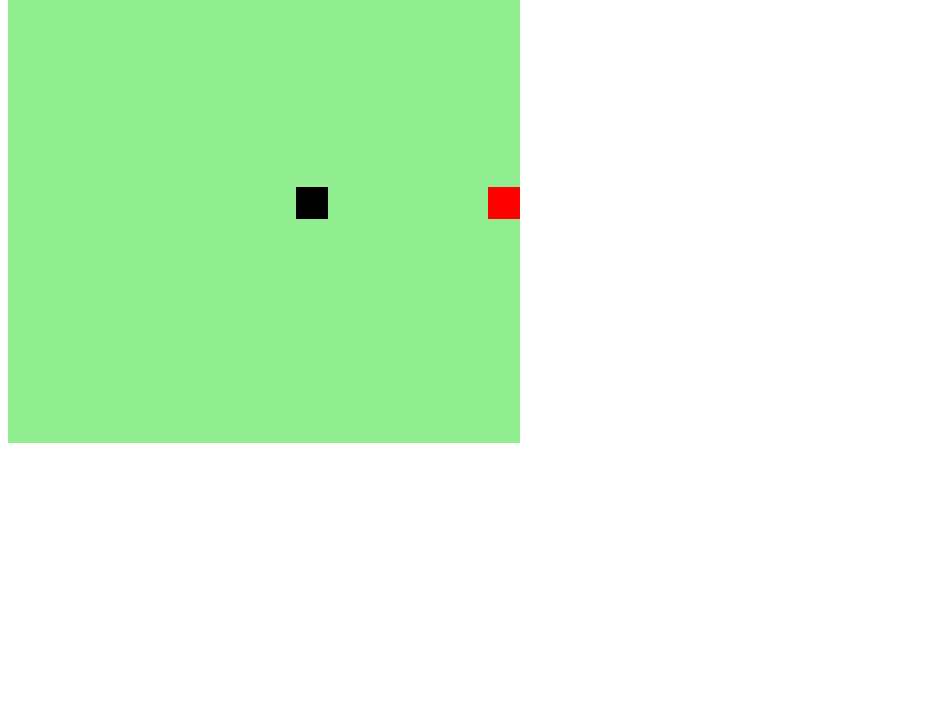
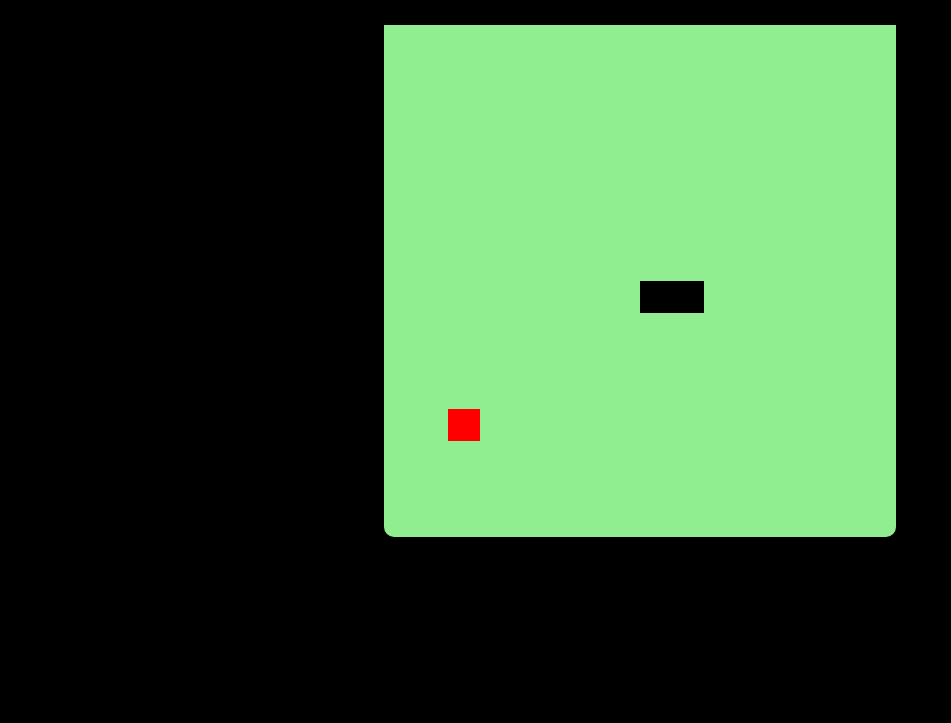
Before and after one commit to gcostacoelho/jogo-cobrinha, a plain HTML site: page index.html in a window 1280 px wide. Shown: the part 77-800 px from the top of the page, without its empty margins (0-951 px from the left). Drawn offline with Linux system fonts and the light colour scheme.

Commit message:
forth-commit

```diff
--- a/index.html
+++ b/index.html
@@ -8,6 +8,7 @@
     <title>Snake Game</title>
 </head>
 <body>
+    <h3 class="title"><b>SNAKE GAME</b></h3>
     <canvas id="snake" width="512" height="512"></canvas>
 
     <script src="/script.js"></script>
--- a/script.js
+++ b/script.js
@@ -41,10 +41,19 @@ function update(event){
 }
 
 function startGame(){
+    /*Coordena os movimentos da cobra*/
     if(snake[0].x > 15 * box && direction =='right') snake[0].x=0;
     if(snake[0].x < 0 * box && direction =='left') snake[0].x=16*box;
     if(snake[0].y > 15 * box && direction =='down') snake[0].y=0;
     if(snake[0].y < 0 * box && direction =='up') snake[0].y=16*box;
+
+    /*Verifica se a cobra se chocou com ela mesma e encerra o jogo*/
+    for(i=1;i<snake.length;i++){
+        if(snake[0].x == snake[i].x && snake[0].y == snake[i].y ){
+            clearInterval(game);
+            alert("GAME OVER :(");
+        }
+    }
 
     createBG();
     createFruit()
@@ -58,7 +67,13 @@ function startGame(){
     if(direction == "up") snakeY -= box;
     if(direction == "down") snakeY += box;
 
-    snake.pop();
+    /*Aumenta a cobra e realoca a fruta em um campo aleatório*/
+    if(snakeX != fruit.x || snakeY != fruit.y){
+       snake.pop();
+    }else{
+        fruit.x = Math.floor(Math.random() * 15 + 1) * box;
+        fruit.y = Math.floor(Math.random() * 15 + 1) * box;
+    }
 
     let newHead = {
         x:snakeX,
--- a/style.css
+++ b/style.css
@@ -0,0 +1,12 @@
+body{
+    color: white;
+    font-size: 25px;
+    font-family: Arial, Helvetica, sans-serif;
+    background-color: black;
+    text-align: center;
+}
+
+canvas{
+    border-radius: 10px;
+    padding-top: 10px;
+}
```
